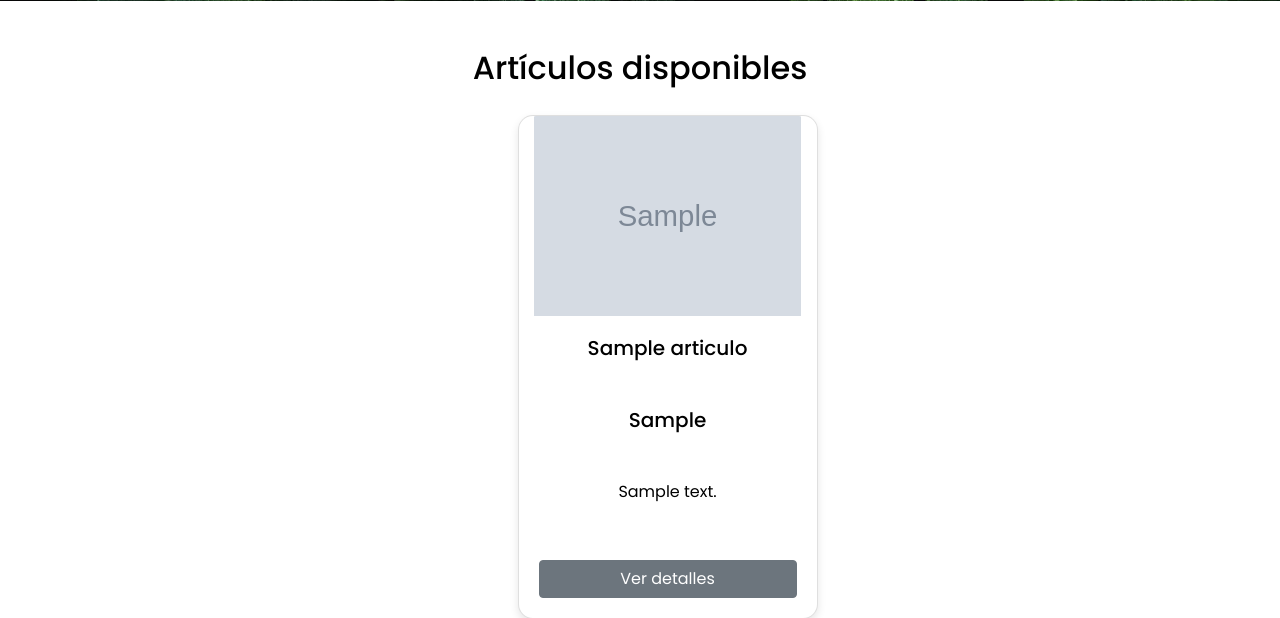
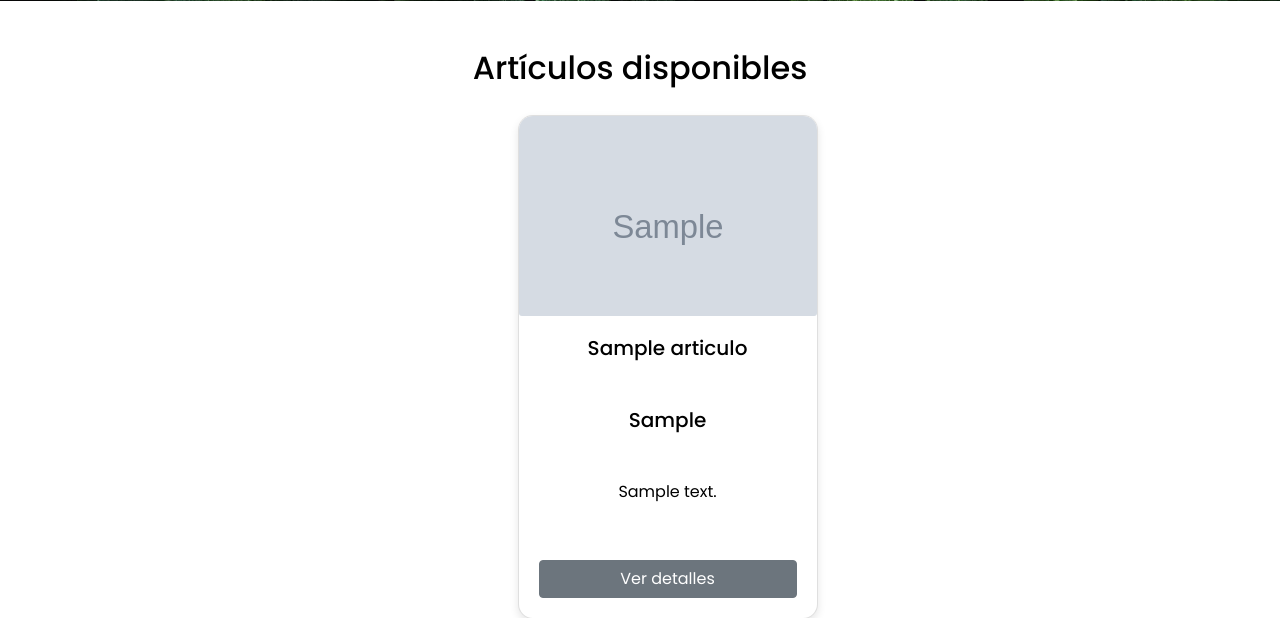
Before and after one commit to Ezequielpm/proyecto-web-ambiental, a Django app: page / in a window 1280 px wide. Shown: the part 799-1417 px from the top of the page. Run offline with Django 5.2, Linux system fonts and the light colour scheme; tables that the repository leaves empty hold one stand-in row (values such as "Sample post"); grey boxes marked "Sample" are stand-in pictures; some libraries are stand-ins or nearby versions.

Commit message:
Se actualiza el estilo de las imagenes de los articulos en la vista principal

```diff
--- a/core/templates/core/index.html
+++ b/core/templates/core/index.html
@@ -145,7 +145,7 @@
           <div class="card">
               <div class="card-img">
                 <a href="{% url 'articulo-detail' articulo.id %}">
-                  <img src="{{ articulo.imagen.url }}" class="card-img-top" alt="{{ articulo.nombre }}" style="width: 90%; height: 200px; object-fit: contain; max-height: 240px;">
+                  <img src="{{ articulo.imagen.url }}" class="card-img-top" alt="{{ articulo.nombre }}" style="width: 100%; height: 220px; object-fit: cover;">
                 </a>
               </div>
               <div class="card-body">
```
